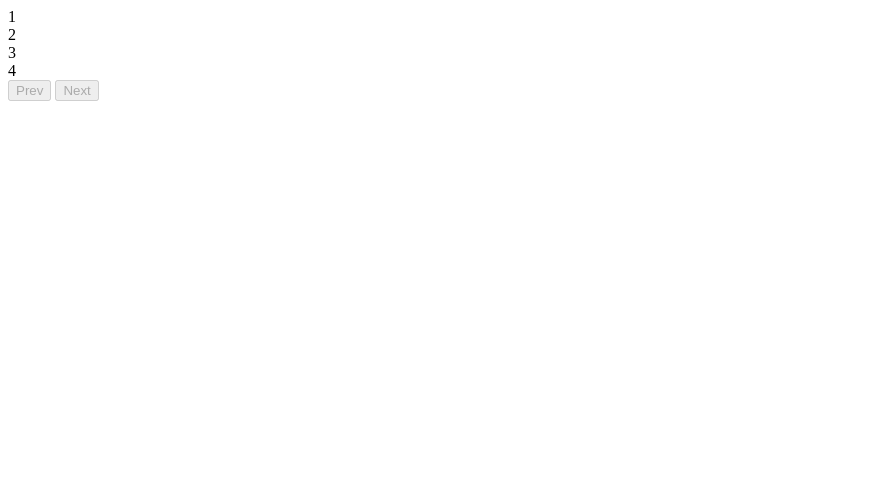
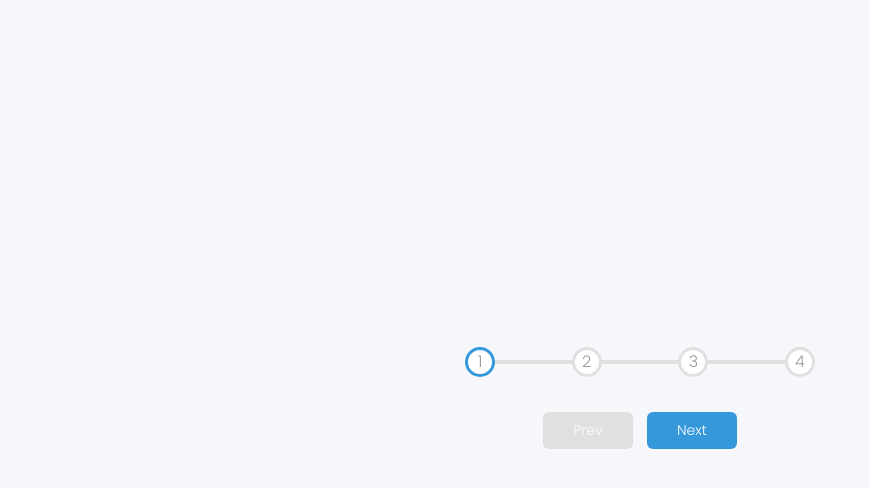
Before and after one commit to PaulAyobamidele/daytwo, a plain HTML site: page index.html in a window 1280 px wide. Shown: the whole page, without its empty margins (0-870 px from the left). Drawn offline with Linux system fonts and the light colour scheme.

Commit message:
Style added to the project

```diff
--- a/index.html
+++ b/index.html
@@ -5,6 +5,7 @@
     <meta http-equiv="X-UA-Compatible" content="IE=edge">
     <meta name="viewport" content="width=device-width, initial-scale=1.0">
     <title>Progress</title>
+    <link rel="stylesheet" href="main.css">
 </head>
 <body>
     <div class="container">
@@ -17,7 +18,7 @@
         </div>
 
         <button class="btn" id="prev" disabled>Prev</button>
-        <button class="btn" id="next" disabled>Next</button>
+        <button class="btn" id="next">Next</button>
     </div>
 
 </body>
--- a/main.css
+++ b/main.css
@@ -0,0 +1,104 @@
+@import url('https://fonts.googleapis.com/css2?family=Poppins:wght@300;700&display=swap');
+
+:root {
+    --line-border-fill: #3498db;
+    --line-border-empty: #e0e0e0;
+}
+
+* {
+    box-sizing: border-box;
+    margin: 0;
+    padding: 0;
+}
+
+
+body {
+    font-family: 'Poppins', sans-serif;
+    background-color: #f6f7fb;
+    display: flex;
+    align-items: center;
+    justify-content: center;
+    height: 100vh;
+    overflow: hidden;
+    margin: 0;
+}
+
+.container {
+    text-align: center;
+}
+
+.progress-container {
+    display: flex;
+    justify-content: space-between;
+    position: relative;
+    margin-bottom: 30px;
+    max-width: 100%;
+    width: 350px;
+}
+
+.progress-container::before {
+    content: '';
+    background-color: var(--line-border-empty);
+    position: absolute;
+    top: 50%;
+    left: 0;
+    transform: translateY(-50%);
+    height: 4px;
+    width: 100%;
+    z-index: -1;
+}
+
+
+.progress {
+    background-color: var(--line-border-empty);
+    position: absolute;
+    top: 50%;
+    left: 0;
+    transform: translateY(-50%);
+    height: 4px;
+    width: 0%;
+    z-index: -1;
+    transition: .4s ease;
+}
+
+.circle {
+    background-color: #fff;
+    color: #999;
+    border-radius: 50%;
+    height: 30px;
+    width: 30px;
+    display: flex;
+    align-items: center;
+    justify-content: center;
+    border: 3px solid var(--line-border-empty);
+    transition: 0.4s ease;
+}
+
+.circle.active {
+    border-color: var(--line-border-fill);
+}
+
+.btn {
+    background-color: var(--line-border-fill);
+    color: #fff;
+    border: 0;
+    border-radius: 6px;
+    cursor: pointer;
+    font-family: inherit;
+    padding: 8px 30px;
+    margin: 5px;
+    font-size: 14px;
+}
+
+ .btn:active {
+    transform: scale(0.98);
+}
+
+.btn:focus {
+    outline: 0;
+}
+
+.btn:disabled {
+    background-color: var(--line-border-empty);
+    cursor: not-allowed;
+}
```
